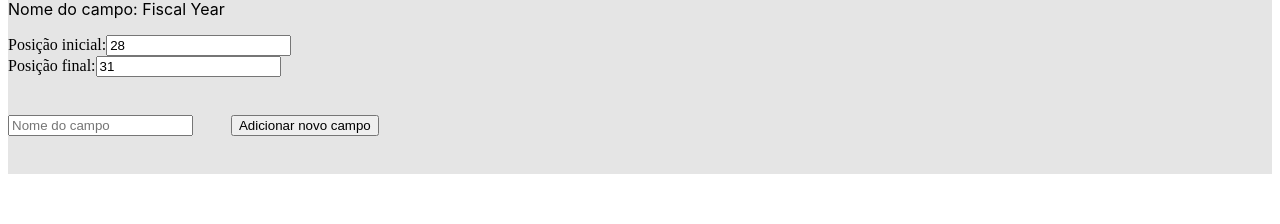
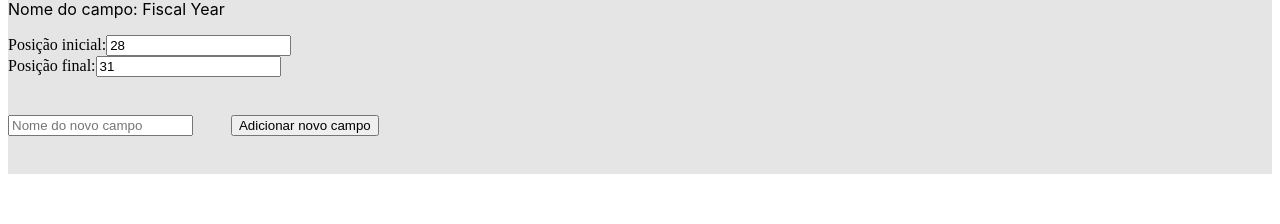
Before and after one commit to matefs/formulario-instrucoes-react, a React (Create React App) app: page / in a window 1280 px wide. Shown: the part 389-613 px from the top of the page. Built offline with nearby package versions, Linux system fonts and the light colour scheme.

Commit message:
chore: new field name value reset after submit

```diff
--- a/src/LineInstructions.jsx
+++ b/src/LineInstructions.jsx
@@ -144,13 +144,18 @@ function Form() {
               </div>
             ))}
 
-            <input type='text' onChange={ (e) => setNewFieldName((e.target.value))} placeholder='Nome do campo'/>
+<form onSubmit={(e) =>  {e.preventDefault(); e.target.reset(); // Redefine o formulário para limpar os campos
+}}>
+            <input type='text' onChange={ (e) => setNewFieldName((e.target.value))} placeholder='Nome do novo campo'/>
             <button
               style={{ margin: '3%' }}
               onClick={() => handleAddField(lineIndex,newFieldName)}
+              type='submit'
             >
               Adicionar novo campo
             </button>
+</form>
+
           </div>
         ))}
       </div>
```
